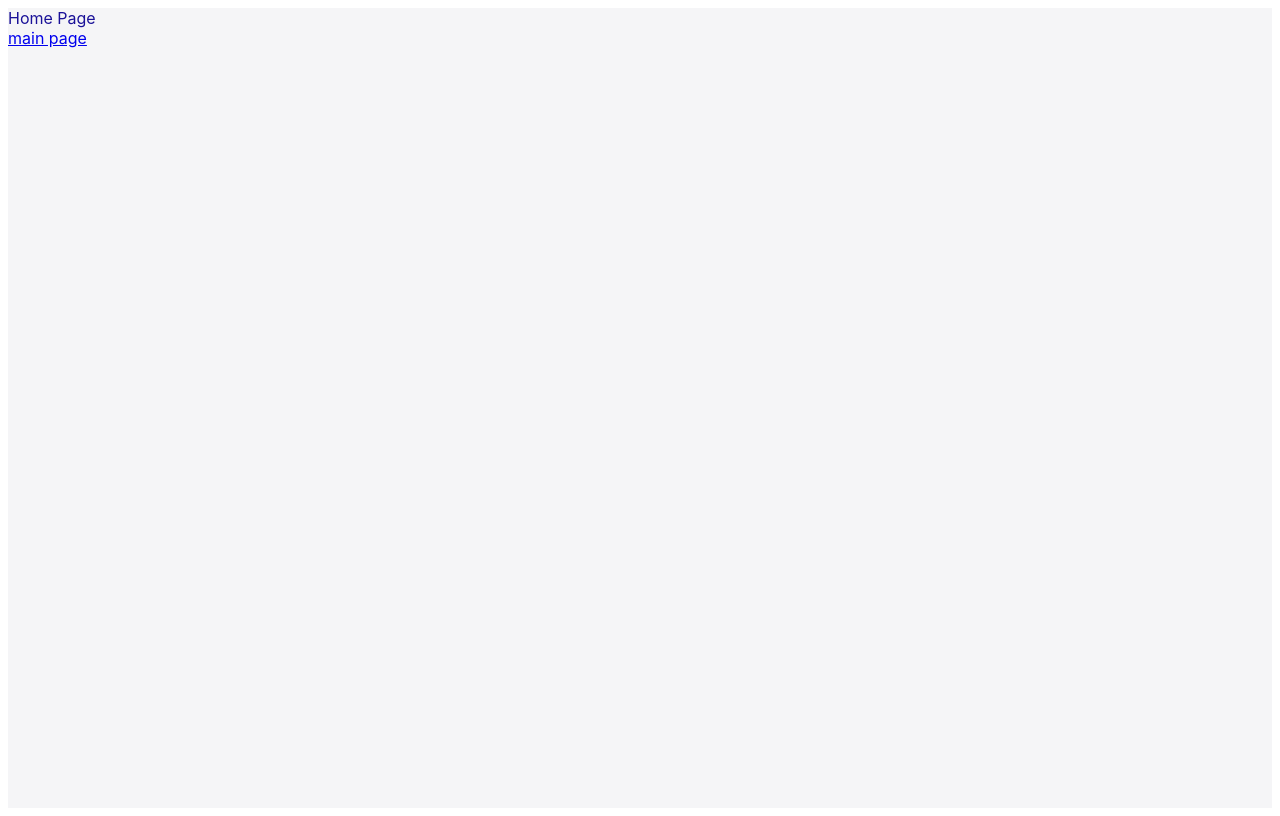
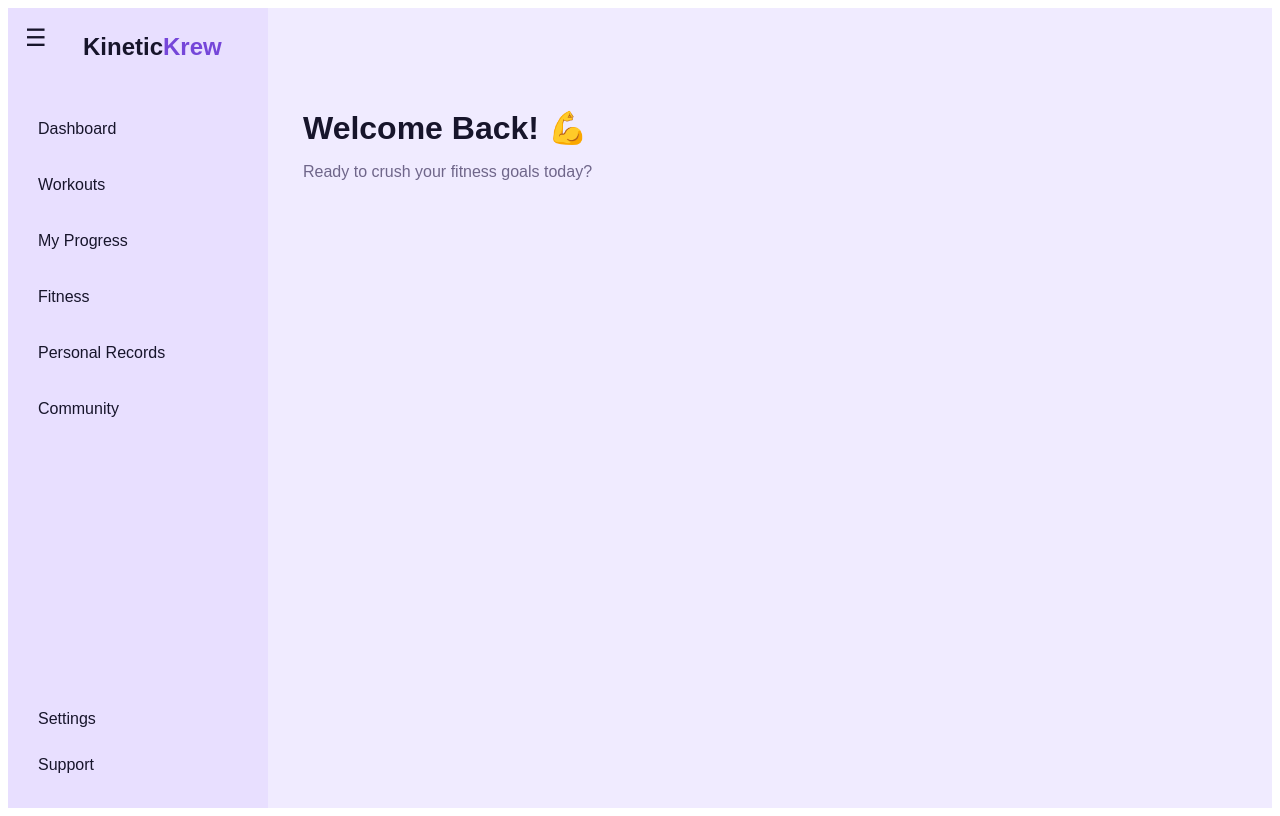
Before and after one commit to marriiaa-j/KineticKrew, a React (Create React App) app: page /homepage in a window 1280 px wide. Built offline with nearby package versions, Linux system fonts and the light colour scheme.

Commit message:
Create Homepage dashboard layout and sidebar

```diff
--- /dev/null
+++ b/src/Homepage.css
@@ -0,0 +1,114 @@
+.homepage-dashboard {
+  display: flex;
+  min-height: 100vh;
+  font-family: Arial, sans-serif;
+  background-color: #F0EBFF;
+  color: #17152B;
+}
+
+/* Sidebar */
+.homepage-sidebar {
+  width: 260px;
+  min-height: 100vh;
+  background-color: #E8DFFF;
+  display: flex;
+  flex-direction: column;
+  transition: width 0.3s ease;
+  overflow: hidden;
+}
+
+.homepage-sidebar.closed {
+  width: 0;
+}
+
+/* Logo and hamburger menu */
+.homepage-sidebar-header {
+  display: flex;
+  align-items: center;
+  gap: 15px;
+  padding: 25px 20px;
+}
+
+.homepage-menu-button {
+  background: none;
+  border: none;
+  color: #17152B;
+  font-size: 24px;
+  cursor: pointer;
+  padding: 0;
+}
+
+.homepage-logo {
+  font-size: 24px;
+  font-weight: bold;
+  white-space: nowrap;
+}
+
+.homepage-logo-kinetic {
+  color: #17152B;
+}
+
+.homepage-logo-krew {
+  color: #7546D9;
+}
+
+/* Navigation */
+.homepage-sidebar-nav {
+  display: flex;
+  flex-direction: column;
+  gap: 10px;
+  padding: 20px 15px;
+}
+
+.homepage-sidebar-nav a,
+.homepage-sidebar-bottom a {
+  color: #17152B;
+  text-decoration: none;
+  padding: 14px 15px;
+  border-radius: 10px;
+  white-space: nowrap;
+}
+
+.homepage-sidebar-nav a:hover,
+.homepage-sidebar-bottom a:hover {
+  background-color: #BBA7FF;
+}
+
+/* Bottom navigation */
+.homepage-sidebar-bottom {
+  margin-top: auto;
+  display: flex;
+  flex-direction: column;
+  padding: 20px 15px;
+}
+
+/* Main content */
+.homepage-main {
+  flex: 1;
+  min-width: 0;
+  padding: 35px;
+}
+
+.homepage-main h1 {
+  font-size: 32px;
+  margin-bottom: 10px;
+}
+
+.homepage-main p {
+  color: #6F668A;
+}
+
+.homepage-fixed-menu {
+  position: fixed;
+  top: 20px;
+  left: 20px;
+  z-index: 1000;
+}
+
+.homepage-sidebar-header {
+  padding-left: 75px;
+}
+
+.homepage-main {
+  padding-top: 80px;
+}
--- a/src/Homepage.js
+++ b/src/Homepage.js
@@ -1,8 +1,10 @@
 import logo from './logo.svg';
 import './App.css';
+import './Homepage.css';
+import React, { useState } from 'react';
 import { Link } from 'react-router-dom';
 
-function Homepage() {
+/*function Homepage() {
   return (
     <div className="App">
       <header className="App-header">
@@ -12,6 +14,61 @@ function Homepage() {
       </header>
     </div>
   );
+}*/
+
+function Homepage() {
+  const [sidebarOpen, setSidebarOpen] = useState(true);
+return (
+  <div className="homepage-dashboard">
+
+    {/* Hamburger button stays visible */}
+    <button
+      className="homepage-menu-button homepage-fixed-menu"
+      onClick={() => setSidebarOpen(!sidebarOpen)}
+      aria-label="Toggle sidebar"
+    >
+      ☰
+    </button>
+
+    {/* Sidebar */}
+    <aside className={`homepage-sidebar ${sidebarOpen ? 'open' : 'closed'}`}>
+
+      {/* Logo */}
+      <div className="homepage-sidebar-header">
+        {sidebarOpen && (
+          <div className="homepage-logo">
+            <span className="homepage-logo-kinetic">Kinetic</span>
+            <span className="homepage-logo-krew">Krew</span>
+          </div>
+        )}
+      </div>
+
+        {/* Navigation links */}
+        <nav className="homepage-sidebar-nav">
+          <Link to="/homepage">Dashboard</Link>
+          <a href="#workouts">Workouts</a>
+          <a href="#progress">My Progress</a>
+          <a href="#fitness">Fitness</a>
+          <a href="#records">Personal Records</a>
+          <a href="#community">Community</a>
+        </nav>
+
+        {/* Bottom navigation */}
+        <div className="homepage-sidebar-bottom">
+          <a href="#settings">Settings</a>
+          <a href="#support">Support</a>
+        </div>
+
+      </aside>
+
+      {/* Main dashboard content */}
+      <main className="homepage-main">
+        <h1>Welcome Back! 💪</h1>
+        <p>Ready to crush your fitness goals today?</p>
+      </main>
+
+    </div>
+  );
 }
 
 export default Homepage;
```
